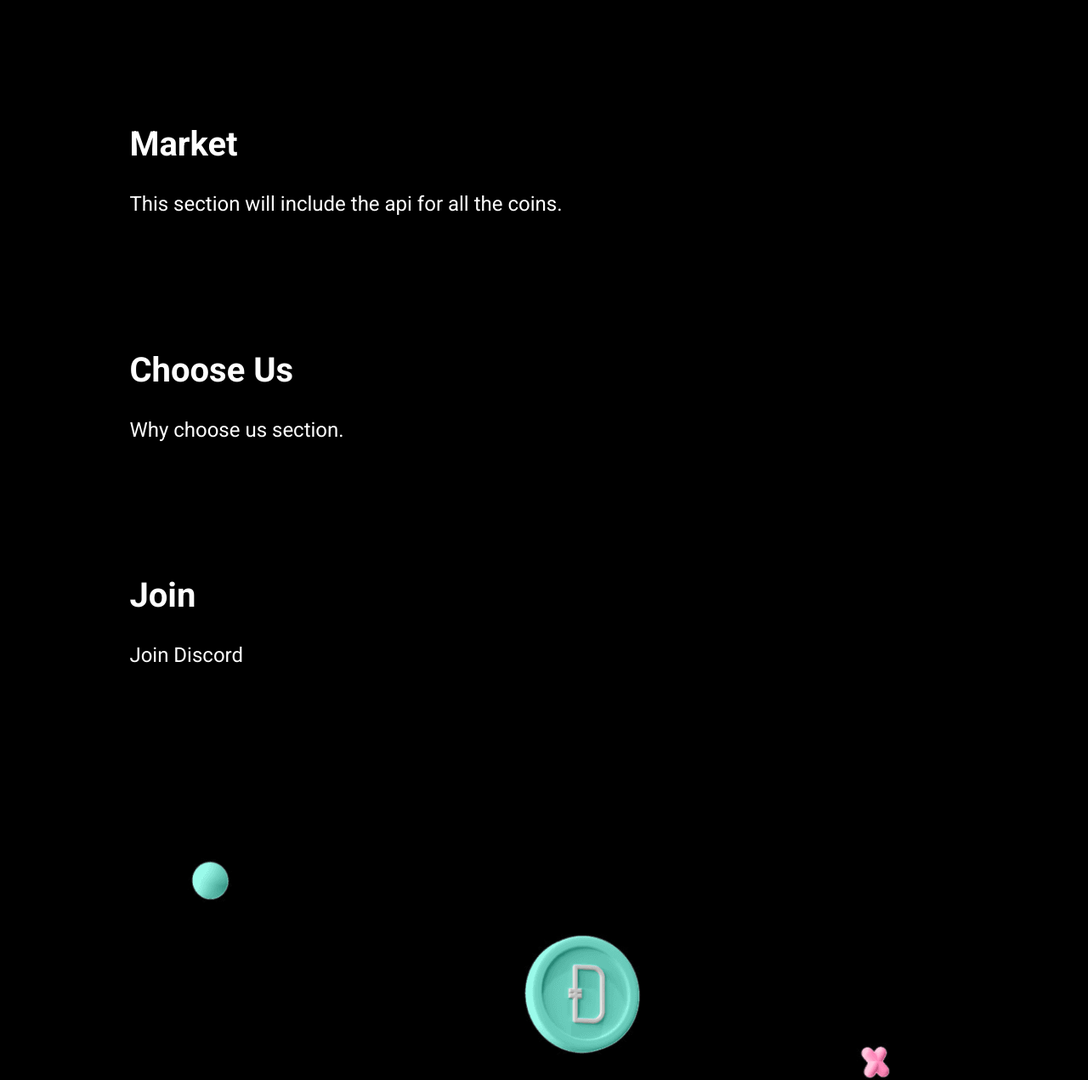
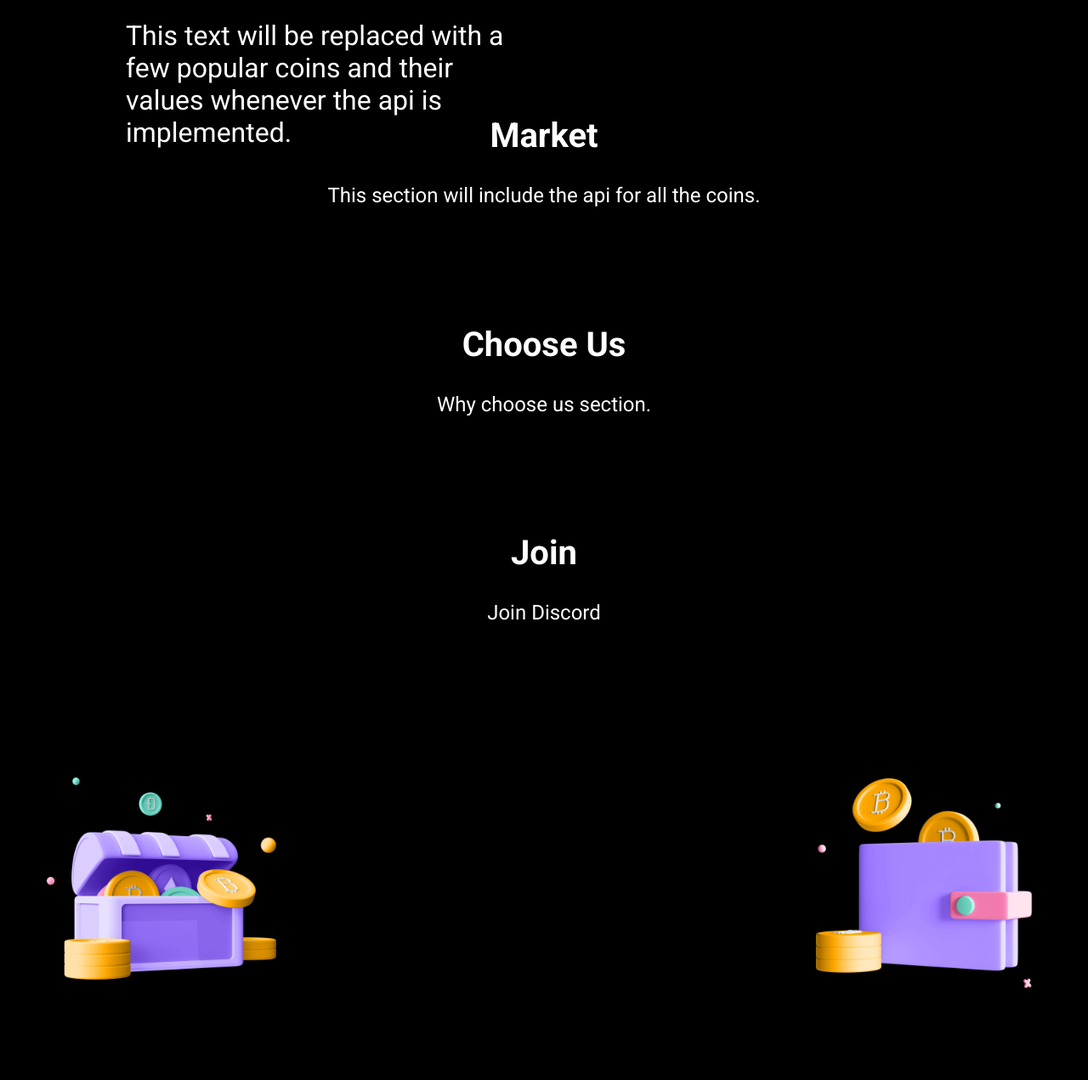
Before and after one commit to ccavanaugh18/crypto-exchange-project, a plain HTML site: page index.html in a window 1280 px wide. Shown: the part 862-2133 px from the top of the page at 85% size. After the commit the page ends 2046 px from the top, so only its background shows below. Drawn offline with Linux system fonts and the light colour scheme; a script that the page names is missing.

Commit message:
Update style.css

```diff
--- a/style.css
+++ b/style.css
@@ -1,6 +1,7 @@
 @import url('https://fonts.googleapis.com/css2?family=Roboto:wght@400;700&display=swap');
 
 body {
+	width: 100%;
 	font-family: 'Roboto', sans-serif;
 	font-size: 12px;
 	margin: 0;
@@ -12,7 +13,7 @@ body {
 	height: 125px;
 }
 
-#hero .hero-banner {
+.hero-banner {
 	width: 100%;
 	height: 100%;
 	background-color: #8460e7;
@@ -20,14 +21,14 @@ body {
 	align-items: center;
 }
 
-#hero .hero-banner h1 {
+.hero-banner h1 {
 	font-size: 3rem;
 	margin: 0;
 	padding: 20px;
 	color: white;
 }
 
-#hero .hero-banner nav {
+.hero-banner nav {
 	flex-grow: 1;
 	display: flex;
 	align-items: center;
@@ -35,7 +36,7 @@ body {
 	padding: 10px 20px;
 }
 
-#hero .hero-banner nav ul {
+.hero-banner nav ul {
 	list-style-type: none;
 	margin: 0;
 	padding: 0;
@@ -43,20 +44,20 @@ body {
 	padding: 10px 20px;
 }
 
-#hero .hero-banner nav ul li {
+.hero-banner nav ul li {
 	margin: 0 50px;
 	width: 200px;
 	padding: 10px 20px;
 }
 
-#hero .hero-banner nav ul li a {
+.hero-banner nav ul li a {
 	text-decoration: none;
 	color: white;
 	font-size: 1.5rem;
 	padding: 10px 20px;
 }
 
-#hero .hero-banner nav ul li a:hover {
+.hero-banner nav ul li a:hover {
 	background-color: #542cc7;
 	color: white;
 	padding: 10px 20px;
@@ -69,62 +70,61 @@ body {
 	display: flex;
 	flex-direction: column;
 	align-items: center;
-	justify-content: center;
+	justify-content: top;
 }
 
-#home .home-container {
+.home-container {
 	width: 80%;
-	padding: 20px;
 	display: flex;
 	flex-wrap: wrap;
 	flex-direction: row;
-	margin-bottom: 3%;
 }
 
-#home .home-container .home-text {
+.home-text {
 	width: 50%;
 	display: flex;
 	flex: 1;
 	flex-direction: column;
-	margin-top: 5%;
 	padding: 20px;
 }
 
-#home .home-container .home-text h2 {
+.home-text h2 {
 	color: white;
-	font-size: 3rem;
+	font-size: 4rem;
 }
 
-#home .home-container .home-text p {
+.home-text p {
 	color: white;
 	font-size: 2rem;
 }
 
-#home .home-container .home-text .cta {
+.home-text .cta {
 	max-width: 40%;
 	display: inline-block;
-	padding: 10px 30px;
+	padding: 20px 40px;
 	color: white;
 	background-color: transparent;
 	border: 3px solid #8460e7;
-	border-radius: 30px;
+	border-radius: 40px;
 	font-size: 2rem;
 	text-transform: uppercase;
 	text-decoration: none;
 	margin-top: 30px;
+	margin-bottom: 10%;
 	text-align: center;
 	transition: .3 ease;
 	transition-property: background-color, color;
 }
-#home .home-container .home-text .cta:hover {
+.home-text .cta:hover {
 	color: white;
 	background-color: #8460e7;
 }
 
-#home .home-container .background-image {
+.background-image {
 	width: 50%;
 }
-#home .home-container .background-image img {
+
+.background-image img {
 	max-width: 100%;
 	height: auto;
 	z-index: 1;
@@ -132,72 +132,104 @@ body {
 
 #market {
 	width: 100%;
-	height: auto;
+	display: flex;
+	justify-content: center;
 }
 
-#market .market-container {
+.market-container {
 	width: 80%;
 	height: auto;
-	padding: 50px;
+	padding: 20px;
 }
 
-#market .market-container .market-text {
-	margin-left: 10%;
+.market-text {
 	color: white;
+	padding: 20px;
+	text-align: center;
 }
 
-#market .market-container .market-text h2 {
+.market-text h2 {
 	font-size: 2.5rem;
 }
 
-#market .market-container .market-text p {
+.market-text p {
 	font-size: 1.5rem;
 }
 
 #choose-us {
 	width: 100%;
-	height: auto;
+	display: flex;
+	justify-content: center;
 }
 
-#choose-us .choose-container {
+.choose-container {
 	width: 80%;
 	height: auto;
-	padding: 50px;
+	padding: 20px;
 }
 
-#choose-us .choose-container .choose-text {
-	margin-left: 10%;
+.choose-text {
 	color: white;
+	padding: 20px;
+	text-align: center;
 }
 
-#choose-us .choose-container .choose-text h2 {
+.choose-text h2 {
 	font-size: 2.5rem;
 }
 
-#choose-us .choose-container .choose-text p {
+.choose-text p {
 	font-size: 1.5rem;
 }
 
 #join {
 	width: 100%;
-	height: auto;
+	display: flex;
+	justify-content: center;
 }
 
-#join .join-container {
+.join-container {
 	width: 80%;
 	height: auto;
-	padding: 50px;
+	padding: 20px;
+	display: flex;
+	justify-content: center;
 }
 
-#join .join-container .join-text {
-	margin-left: 10%;
+.join-text {
 	color: white;
+	padding: 20px;
+	text-align: center;
 }
 
-#join .join-container .join-text h2 {
+.join-text h2 {
 	font-size: 2.5rem;
 }
 
-#join .join-container .join-text p {
+.join-text p {
 	font-size: 1.5rem;
 }
+
+#footer {
+	width: 100%;
+	display: flex;
+	justify-content: center;
+}
+
+.footer-container {
+	width: 100%;
+	height: auto;
+	padding: 40px;
+}
+
+.footer-media {
+	width: auto;
+	display: flex;
+	justify-content: space-between;
+	transform: translateY(15%);
+}
+
+.footer-media img {
+	width: 25%;
+	height: auto;
+}
```
